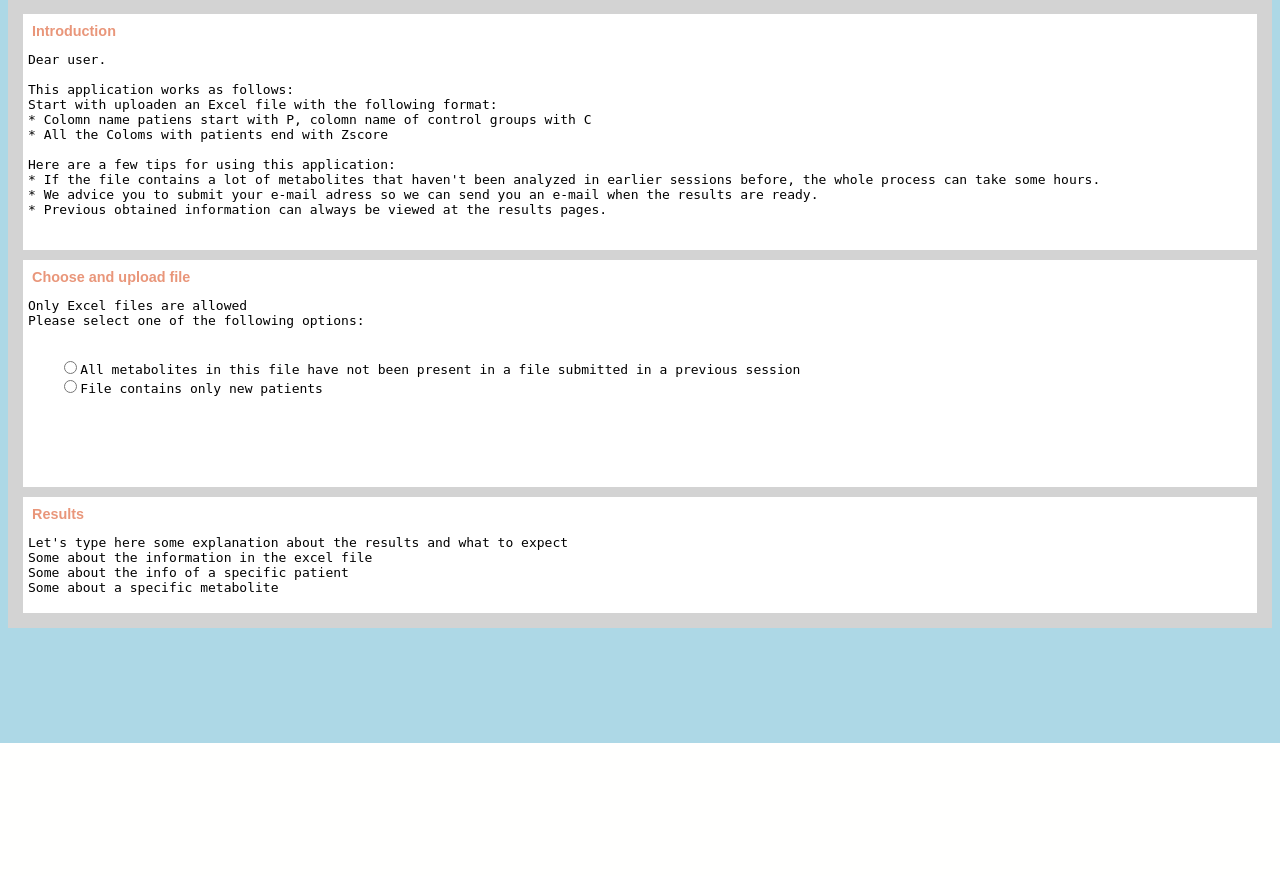
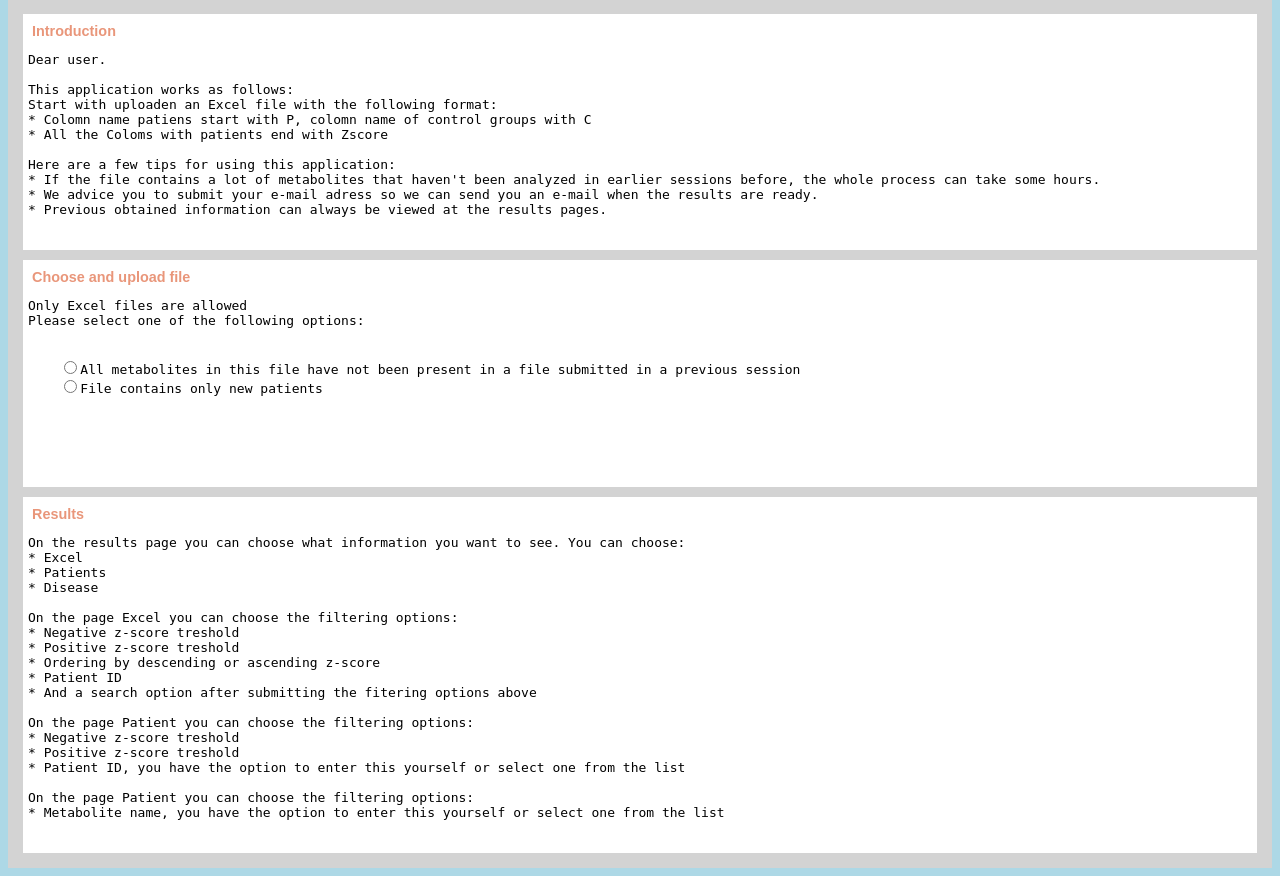
Before and after one commit to YjaraVH/TextminingDiseaseIdentification, a Flask app: page /Homepage in a window 1280 px wide. Shown: the part 57-933 px from the top of the page. Before the commit the page ends 800 px from the top, so only its background shows below. Run offline with Flask 2, Linux system fonts and the light colour scheme; some libraries are stand-ins or nearby versions.

Commit message:
Spelling en opmaak gecontroleerd en aangepast

```diff
--- a/templates/Homepage.html
+++ b/templates/Homepage.html
@@ -186,9 +186,9 @@ pre {
       <i class="fa fa-caret-down"></i>
     </button>
     <div class="dropdown-content">
-      <a href="/Results">excel</a>
-      <a href="/Resultspatient">patients</a>
-      <a href="/ResultsGlobal">diseases</a>
+      <a href="/Results">Excel</a>
+      <a href="/Resultspatient">Patients</a>
+      <a href="/ResultsGlobal">Metabolites</a>
     </div>
   </div>
   <a href="/About">About</a>
@@ -274,10 +274,26 @@ Please enter an e-mail adress, an e-mail while be send when all information is o
   <article class="browser">
     <h2>Results</h2>
     <pre>
-Let's type here some explanation about the results and what to expect
-Some about the information in the excel file
-Some about the info of a specific patient
-Some about a specific metabolite</pre>
+On the results page you can choose what information you want to see. You can choose:
+* Excel
+* Patients
+* Disease
+
+On the page Excel you can choose the filtering options:
+* Negative z-score treshold
+* Positive z-score treshold
+* Ordering by descending or ascending z-score
+* Patient ID
+* And a search option after submitting the fitering options above
+
+On the page Patient you can choose the filtering options:
+* Negative z-score treshold
+* Positive z-score treshold
+* Patient ID, you have the option to enter this yourself or select one from the list
+
+On the page Patient you can choose the filtering options:
+* Metabolite name, you have the option to enter this yourself or select one from the list
+    </pre>
   </article>
 </article>
 </section>
--- a/templates/Results.html
+++ b/templates/Results.html
@@ -196,7 +196,7 @@ th:nth-child(even),td:nth-child(even) {
     <div class="dropdown-content">
       <a href="/Results" class="active">Excel</a>
       <a href="/Resultspatient">Patients</a>
-      <a href="/ResultsGlobal">Metabolite</a>
+      <a href="/ResultsGlobal">Metabolites</a>
     </div>
   </div>
   <a href="/About">About</a>
--- a/templates/ResultsGlobal.html
+++ b/templates/ResultsGlobal.html
@@ -190,7 +190,7 @@ form input, form select{
     <div class="dropdown-content">
       <a href="/Results">Excel</a>
       <a href="/Resultspatient"  class="active">Patients</a>
-      <a href="/ResultsGlobal">Metabolite</a>
+      <a href="/ResultsGlobal">Metabolites</a>
     </div>
   </div>
   <a href="/About">About</a>
--- a/templates/Resultspatient.html
+++ b/templates/Resultspatient.html
@@ -184,7 +184,7 @@ form input, form select{
     <div class="dropdown-content">
       <a href="/Results">Excel</a>
       <a href="/Resultspatient" class="active">Patients</a>
-      <a href="/ResultsGlobal">Diseases</a>
+      <a href="/ResultsGlobal">Metabolites</a>
     </div>
   </div>
   <a href="/About">About</a>
@@ -228,6 +228,7 @@ form input, form select{
 
 
         <h2>Patient</h2>
+        <p>Select metabolite or type name of metabolite below:
         <p>Enter patient ID:</p>
         <input type="text" name="answer">
 
```
Also changed, not shown: templates/About.html (+21 -6 lines).
